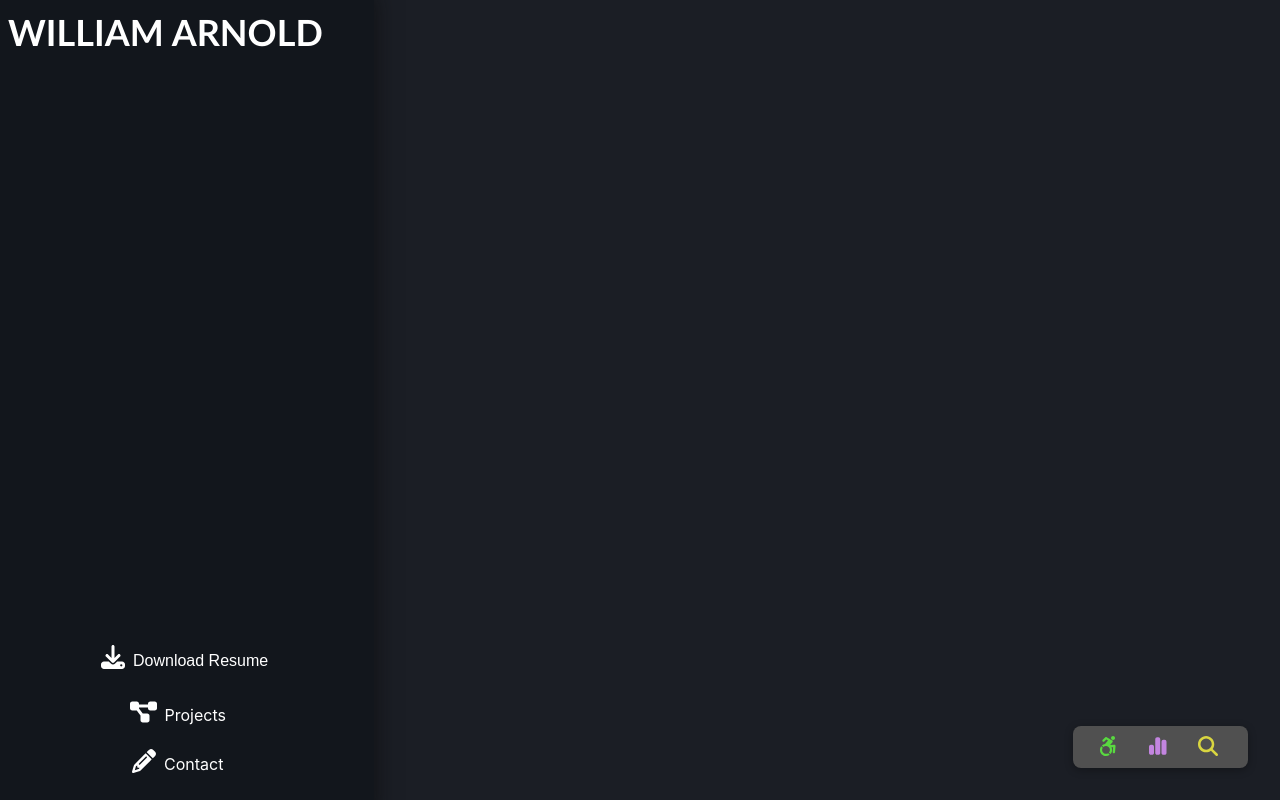
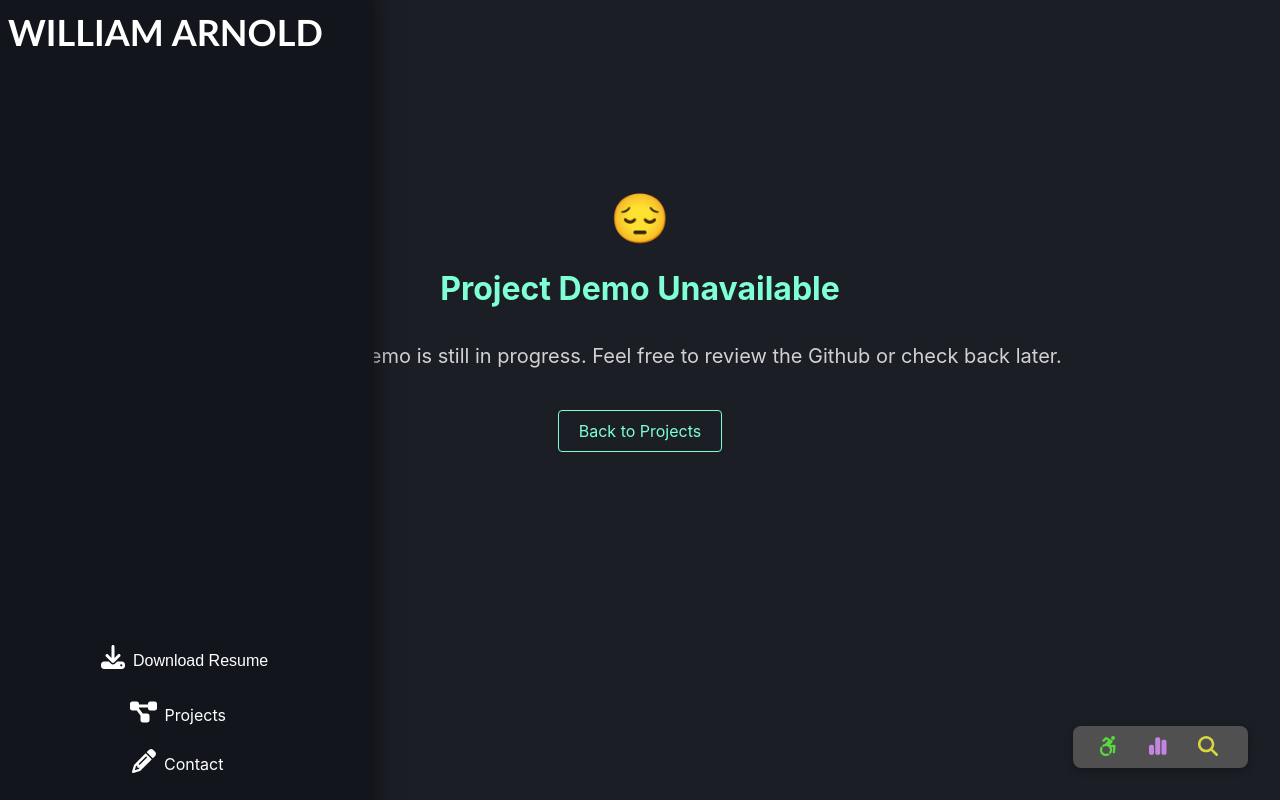
Before and after one commit to william-arn9/portfolio, a React (Create React App) app: page /unavailable in a window 1280 px wide. Built offline with nearby package versions, Linux system fonts and the light colour scheme; the HTML template or start-up script is replaced by a standard one.

Commit message:
Redirects for projects with a pending live demo + minor styling fixes

```diff
--- a/src/App.js
+++ b/src/App.js
@@ -9,6 +9,7 @@ import ColorPaletteGenerator from './components/ColorPaletteGenerator';
 import AccessibilityTool from './components/AccessibilityTool';
 import ContactPage from './components/ContactPage';
 import Portfolio from './components/Portfolio';
+import Unavailable from './components/Unavailable';
 
 function App() {
   return (
@@ -31,6 +32,7 @@ function App() {
             <Route path="/json-viewer" element={<JsonViewer />} />
             <Route path="/color-gen" element={<ColorPaletteGenerator />} />
             <Route path="/accessibility-viewer" element={<AccessibilityTool />} />
+            <Route path="/unavailable" element={<Unavailable />} />
           </Routes>
         </main>
         <ActionBar />
--- a/src/components/Portfolio.js
+++ b/src/components/Portfolio.js
@@ -1,4 +1,5 @@
 import React from 'react';
+import { Link } from 'react-router-dom';
 import './Portfolio.scss';
 
 const Portfolio = () => {
@@ -6,7 +7,7 @@ const Portfolio = () => {
     {
       title: "Chess Bots",
       description: "A chess UI and computer opponent written in ReactJS using Chess.js and Chessboard.jsx packages. I designed and implemented a prioritized rule-set in JavaScript that allows a computer player to make moves based on the state of the chess game. I built a Python Django REST api to store the game logs in an SQL database.",
-      liveDemo: "https://your-live-demo-link.com",
+      liveDemo: "",
       github: "https://github.com/your-github-repo",
     },
     {
@@ -18,7 +19,7 @@ const Portfolio = () => {
     {
       title: "Project Manager Interface",
       description: "A React-Electron app that searches the device's storage for common software project structures and returns an organized visualization of all projects on the device. This prevents the scenario of creating a new local project and losing it in your file directory. The tool allows for various actions such as perminently deleting projects or opening in VSCode.",
-      liveDemo: "https://your-live-demo-link.com",
+      liveDemo: "",
       github: "https://github.com/your-github-repo",
     },
   ];
@@ -31,9 +32,13 @@ const Portfolio = () => {
             <h3>{project.title}</h3>
             <p>{project.description}</p>
             <div className="project-links">
-              <a href={project.liveDemo} target="_blank" rel="noopener noreferrer">
-                Live Demo
-              </a>
+              {project.liveDemo ? (
+                <a href={project.liveDemo} target="_blank" rel="noopener noreferrer">
+                  Live Demo
+                </a>
+              ) : (
+                <Link to="/unavailable" className="na">Live Demo</Link>
+              )}
               <a href={project.github} target="_blank" rel="noopener noreferrer">
                 GitHub
               </a>
--- a/src/components/Portfolio.scss
+++ b/src/components/Portfolio.scss
@@ -30,7 +30,7 @@
     .project-links {
       margin-top: 10px;
 
-      a {
+      a, .unavailable {
         text-decoration: none;
         color: aquamarine;
         font-weight: 600;
--- /dev/null
+++ b/src/components/Unavailable.js
@@ -0,0 +1,18 @@
+import React from 'react';
+import { Link } from 'react-router-dom';
+import './Unavailable.scss';
+
+const Unavailable = () => {
+  return (
+    <div className="unavailable-page">
+      <div className="emote">😔</div>
+      <h1>Project Demo Unavailable</h1>
+      <p>Sorry, this live demo is still in progress. Feel free to review the Github or check back later.</p>
+      <Link to="/projects" className="back-home">
+        Back to Projects
+      </Link>
+    </div>
+  );
+};
+
+export default Unavailable;
--- /dev/null
+++ b/src/components/Unavailable.scss
@@ -0,0 +1,39 @@
+.unavailable-page {
+  display: flex;
+  flex-direction: column;
+  justify-content: center;
+  align-items: center;
+  height: 80vh;
+  text-align: center;
+  color: aquamarine;
+
+  .emote {
+    font-size: 3rem;
+  }
+
+  h1 {
+    font-size: 2rem;
+    margin-bottom: 1rem;
+  }
+
+  p {
+    font-size: 1.25rem;
+    margin-bottom: 2rem;
+    color: #d1d1d1;
+  }
+
+  .back-home {
+    padding: 10px 20px;
+    margin-top: 10px;
+    background-color: transparent;
+    color: aquamarine;
+    border: 1px solid aquamarine;
+    border-radius: 4px;
+    text-decoration: none;
+    cursor: pointer;
+
+    &:hover {
+      background-color: #0000005f;
+    }
+  }
+}
--- a/src/components/widgets/LighthouseReport.scss
+++ b/src/components/widgets/LighthouseReport.scss
@@ -89,6 +89,12 @@
           border-left: 3px solid #ffffff;
           border-radius: 100%;
           animation: spinLeft 800ms linear infinite;
+          @media(min-width: 2100px) {
+            width: 6vmin;
+            height: 6vmin;
+            top: calc(50% - 3vmin);
+            left: calc(50% - 3vmin);
+          }
         }
 
         &:after {
@@ -99,6 +105,12 @@
           border: 0;
           border-right: 2px solid #ffffff;
           animation: none;
+          @media(min-width: 2100px) {
+            width: 4vmin;
+            height: 4vmin;
+            top: calc(50% - 2vmin);
+            left: calc(50% - 2vmin);
+          }
         }
       }
     }
```
